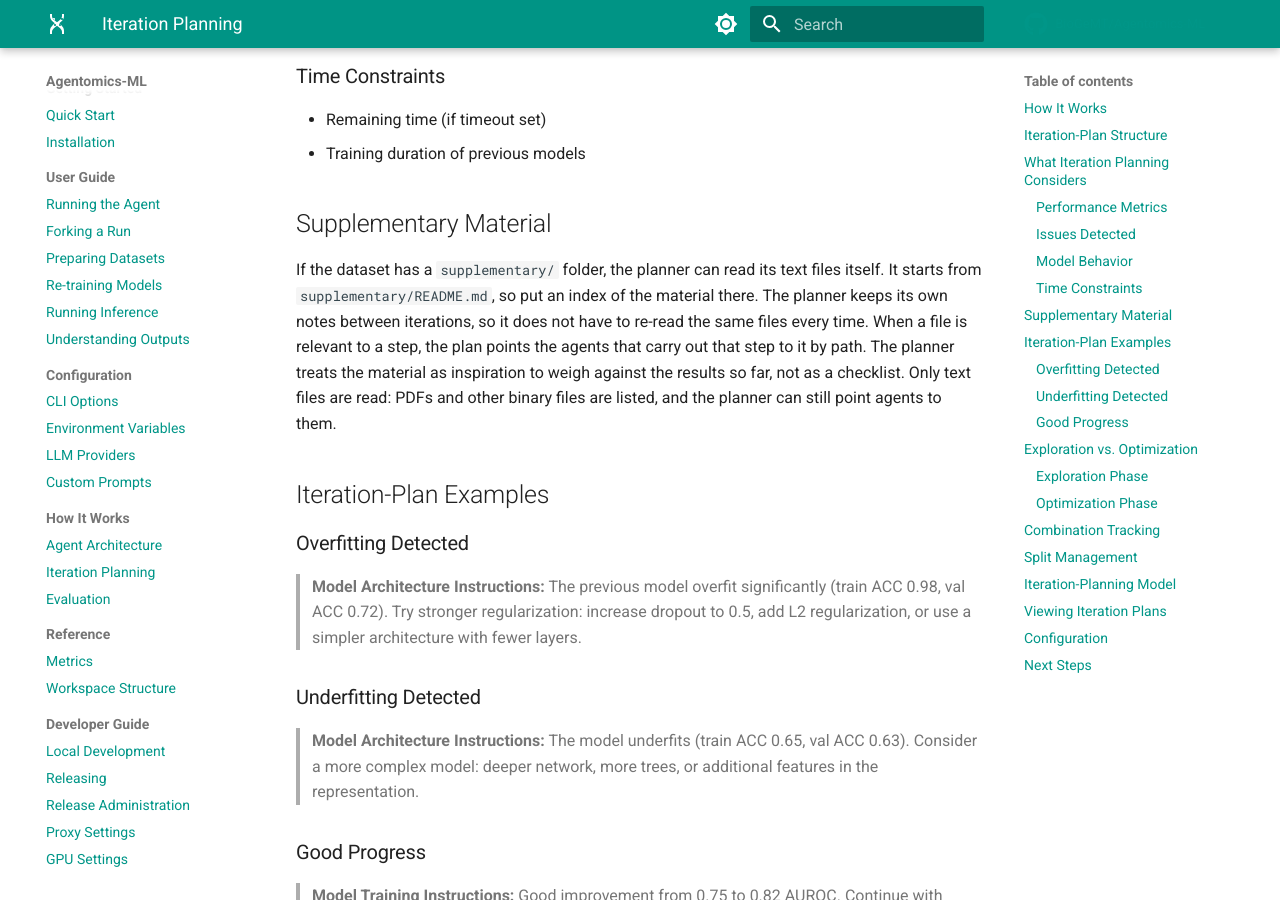
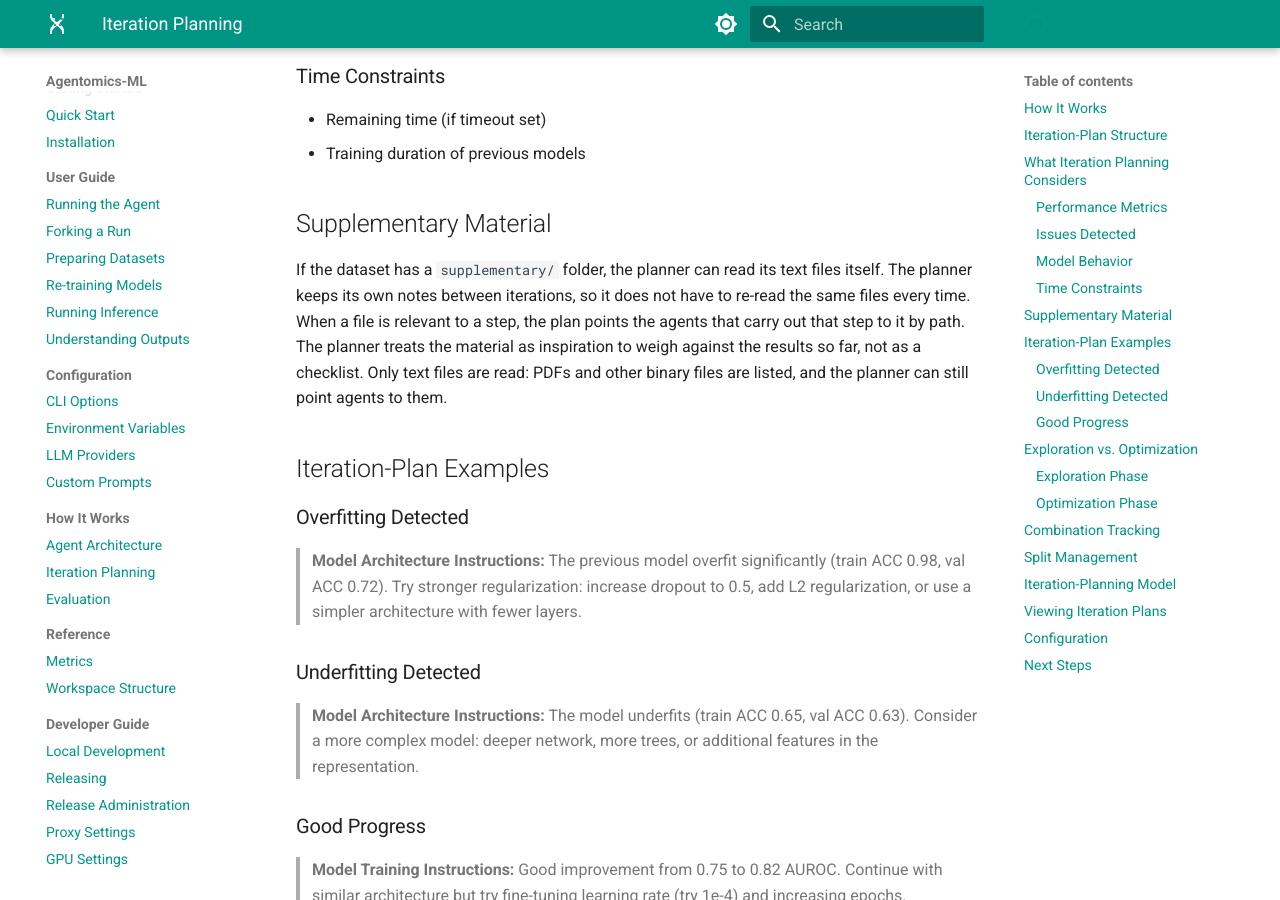
Before and after one commit to BioGeMT/agentomics-ml, an MkDocs documentation site: the page built from docs/how-it-works/iteration-planning.md, in a window 1280 px wide and 900 px high, scrolled down 1416 px. Built offline with MkDocs 1.6.1 and Material for MkDocs 9.7.7, drawn with Linux system fonts in a browser that asks for light colours; comment, search, counter and statistics services are not loaded.

Commit message:
Drop README guidance from planner docs
Co-Authored-By: Claude Sonnet 5.5 <noreply@anthropic.com>

```diff
--- a/docs/how-it-works/iteration-planning.md
+++ b/docs/how-it-works/iteration-planning.md
@@ -55,7 +55,7 @@ IterationPlanOutput
 
 ## Supplementary Material
 
-If the dataset has a `supplementary/` folder, the planner can read its text files itself. It starts from `supplementary/README.md`, so put an index of the material there. The planner keeps its own notes between iterations, so it does not have to re-read the same files every time. When a file is relevant to a step, the plan points the agents that carry out that step to it by path. The planner treats the material as inspiration to weigh against the results so far, not as a checklist. Only text files are read: PDFs and other binary files are listed, and the planner can still point agents to them.
+If the dataset has a `supplementary/` folder, the planner can read its text files itself. The planner keeps its own notes between iterations, so it does not have to re-read the same files every time. When a file is relevant to a step, the plan points the agents that carry out that step to it by path. The planner treats the material as inspiration to weigh against the results so far, not as a checklist. Only text files are read: PDFs and other binary files are listed, and the planner can still point agents to them.
 
 ## Iteration-Plan Examples
 
```
Also changed, not shown: docs/user-guide/datasets.md (+1 -1 lines).
